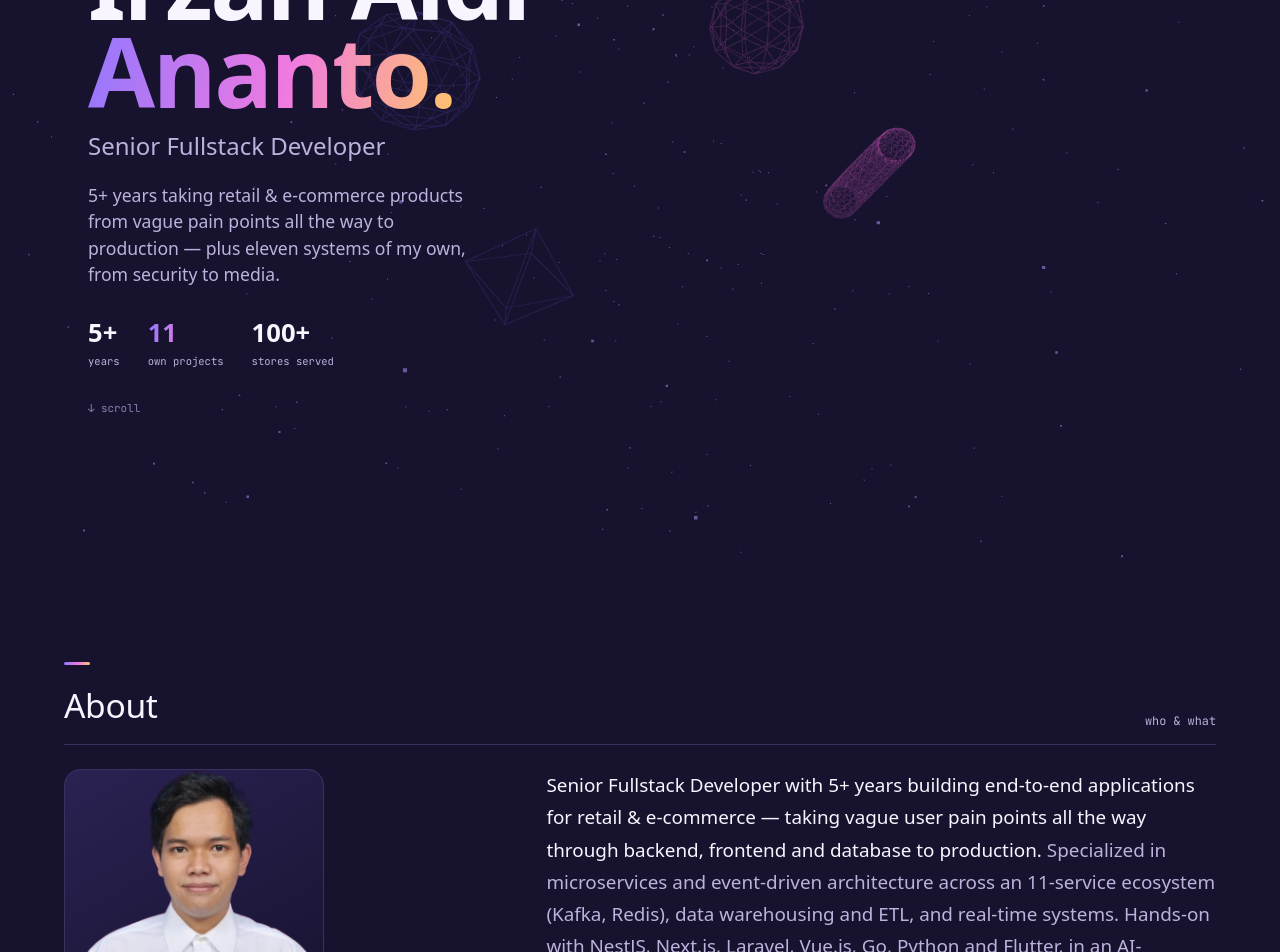
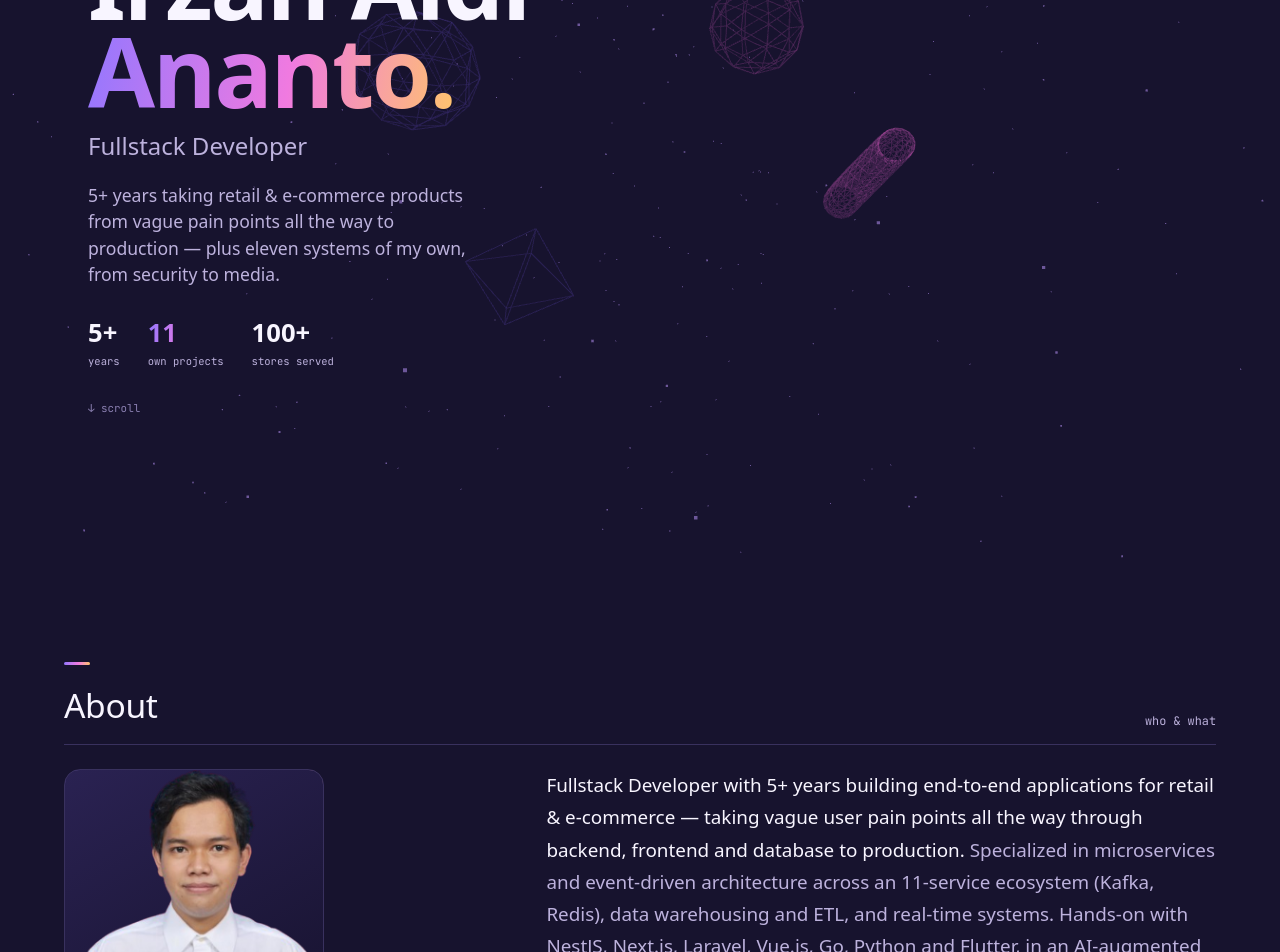
Before and after one commit to irzanaldi/portfolio-3d, a Next.js app: page / in a window 1280 px wide. Shown: the part 240-1192 px from the top of the page. Built offline with nearby package versions, Linux system fonts and the light colour scheme; no server answers; a web font is replaced by a local one.

Commit message:
chore(portfolio): retitle role to Fullstack Developer

```diff
--- a/src/app/layout.tsx
+++ b/src/app/layout.tsx
@@ -3,11 +3,11 @@ import type { Metadata } from 'next';
 import './globals.css';
 
 export const metadata: Metadata = {
-  title: 'Irzan Aldi Ananto — Senior Fullstack Developer',
+  title: 'Irzan Aldi Ananto — Fullstack Developer',
   description:
-    'Senior Fullstack Developer with 5+ years experience building web apps and APIs for retail and e-commerce platforms. NestJS, Next.js, Flutter, Laravel.',
+    'Fullstack Developer with 5+ years experience building web apps and APIs for retail and e-commerce platforms. NestJS, Next.js, Flutter, Laravel.',
   keywords: [
-    'Senior Fullstack Developer',
+    'Fullstack Developer',
     'NestJS',
     'Next.js',
     'Flutter',
@@ -18,9 +18,9 @@ export const metadata: Metadata = {
   ],
   authors: [{ name: 'Irzan Aldi Ananto' }],
   openGraph: {
-    title: 'Irzan Aldi Ananto — Senior Fullstack Developer',
+    title: 'Irzan Aldi Ananto — Fullstack Developer',
     description:
-      'Senior Fullstack Developer with 5+ years experience building web apps and APIs for retail and e-commerce platforms.',
+      'Fullstack Developer with 5+ years experience building web apps and APIs for retail and e-commerce platforms.',
     url: process.env.NEXT_PUBLIC_SITE_URL,
     siteName: 'Irzan Aldi Ananto',
     images: [{ url: '/og-image.png', width: 1200, height: 630 }],
@@ -28,9 +28,9 @@ export const metadata: Metadata = {
   },
   twitter: {
     card: 'summary_large_image',
-    title: 'Irzan Aldi Ananto — Senior Fullstack Developer',
+    title: 'Irzan Aldi Ananto — Fullstack Developer',
     description:
-      'Senior Fullstack Developer with 5+ years experience building web apps and APIs.',
+      'Fullstack Developer with 5+ years experience building web apps and APIs.',
     images: ['/og-image.png'],
   },
   robots: { index: true, follow: true },
--- a/src/components/sections/AboutSection.tsx
+++ b/src/components/sections/AboutSection.tsx
@@ -5,7 +5,7 @@ import { useState } from 'react';
 const facts = [
   { label: 'BASED IN', value: 'Tangerang Selatan, Indonesia' },
   { label: 'FOCUS', value: 'Microservices · APIs · data' },
-  { label: 'NOW', value: 'Senior Fullstack · The Body Shop' },
+  { label: 'NOW', value: 'Fullstack · The Body Shop' },
   { label: 'EDUCATION', value: 'B.Tech IT · Univ. Pamulang' },
 ];
 
@@ -77,7 +77,7 @@ export function AboutSection() {
           </div>
 
           <p className="text-[1.18rem] leading-[1.7]">
-            Senior Fullstack Developer with 5+ years building end-to-end applications for retail &amp; e-commerce — taking vague user pain points all the way through backend, frontend and database to production.{' '}
+            Fullstack Developer with 5+ years building end-to-end applications for retail &amp; e-commerce — taking vague user pain points all the way through backend, frontend and database to production.{' '}
             <span className="text-[var(--muted)]">
               Specialized in microservices and event-driven architecture across an 11-service ecosystem (Kafka, Redis), data warehousing and ETL, and real-time systems. Hands-on with NestJS, Next.js, Laravel, Vue.js, Go, Python and Flutter, in an AI-augmented workflow. Off the clock I build across security, finance and media — the projects below.
             </span>
--- a/src/components/sections/HeroSection.tsx
+++ b/src/components/sections/HeroSection.tsx
@@ -50,7 +50,7 @@ export function HeroSection() {
           </h1>
 
           <p className="mt-[14px] font-[family-name:var(--font-heading)] text-[clamp(1.1rem,2vw,1.5rem)] font-medium text-[var(--muted)]">
-            Senior Fullstack Developer
+            Fullstack Developer
           </p>
 
           <p className="mt-[18px] max-w-[38ch] text-[1.1rem] text-[var(--muted)]">
--- a/src/data/experience.ts
+++ b/src/data/experience.ts
@@ -26,7 +26,7 @@ export const experiences: Experience[] = [
   {
     id: 'tbs-indonesia',
     company: 'The Body Shop Indonesia',
-    role: 'Senior Fullstack Developer',
+    role: 'Fullstack Developer',
     period: 'Aug 2023 — Present',
     location: 'Indonesia',
     bullets: [
```
Also changed, not shown: 2 other files (tests, documents, lock files or other folders).
